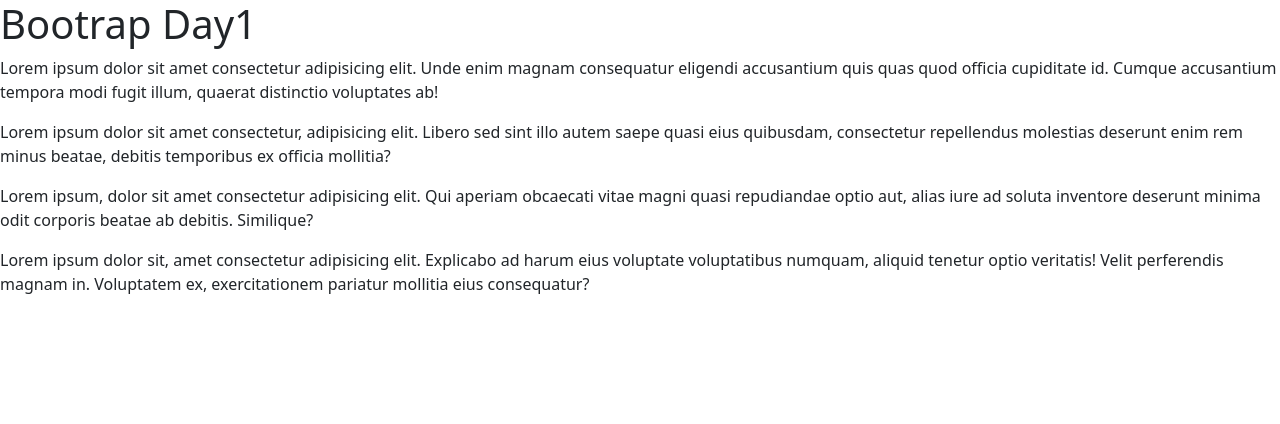
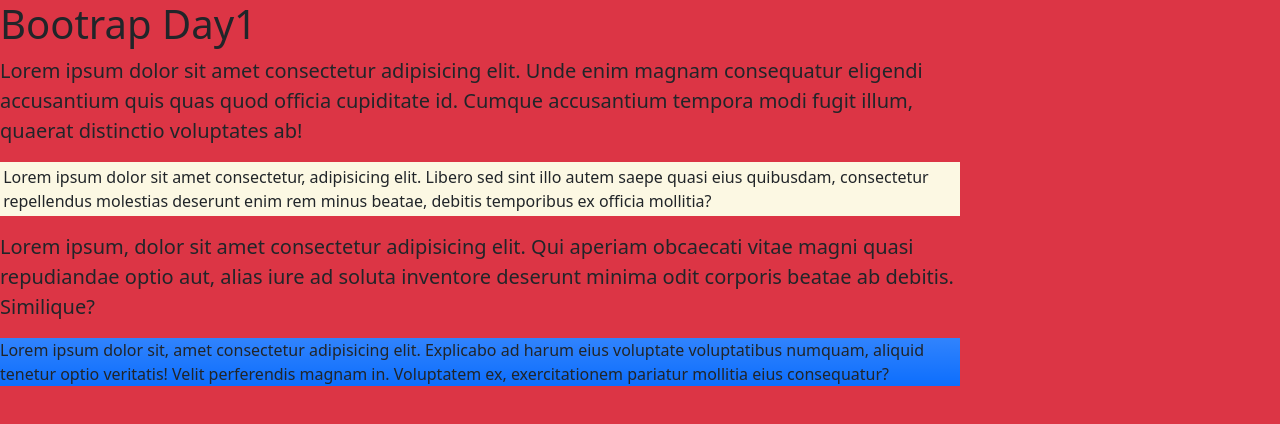
Before and after one commit to dd90z/BoostrapDay1, a plain HTML site: page bootstrap-b1.html in a window 1280 px wide. Drawn offline with nearby package versions, Linux system fonts and the light colour scheme.

Commit message:
add some bootrap

```diff
--- a/bootstrap-b1.html
+++ b/bootstrap-b1.html
@@ -8,12 +8,14 @@
     <link href="https://cdn.jsdelivr.net/npm/bootstrap@5.1.3/dist/css/bootstrap.min.css" rel="stylesheet" integrity="sha384-1BmE4kWBq78iYhFldvKuhfTAU6auU8tT94WrHftjDbrCEXSU1oBoqyl2QvZ6jIW3" crossorigin="anonymous">
 
 </head>
-<body>
-    <h1>Bootrap Day1</h1>
-    <p>Lorem ipsum dolor sit amet consectetur adipisicing elit. Unde enim magnam consequatur eligendi accusantium quis quas quod officia cupiditate id. Cumque accusantium tempora modi fugit illum, quaerat distinctio voluptates ab!</p>
-    <p>Lorem ipsum dolor sit amet consectetur, adipisicing elit. Libero sed sint illo autem saepe quasi eius quibusdam, consectetur repellendus molestias deserunt enim rem minus beatae, debitis temporibus ex officia mollitia?</p>
-    <p>Lorem ipsum, dolor sit amet consectetur adipisicing elit. Qui aperiam obcaecati vitae magni quasi repudiandae optio aut, alias iure ad soluta inventore deserunt minima odit corporis beatae ab debitis. Similique?</p>
+<body class="bg-danger w-75">
+    <h1 class="h1">Bootrap Day1</h1>
+    <p class="lead">Lorem ipsum dolor sit amet consectetur adipisicing elit. Unde enim magnam consequatur eligendi accusantium quis quas quod officia cupiditate id. Cumque accusantium tempora modi fugit illum, quaerat distinctio voluptates ab!</p>
+    <p class="mark">Lorem ipsum dolor sit amet consectetur, adipisicing elit. Libero sed sint illo autem saepe quasi eius quibusdam, consectetur repellendus molestias deserunt enim rem minus beatae, debitis temporibus ex officia mollitia?</p>
+    <p class="blockquote">Lorem ipsum, dolor sit amet consectetur adipisicing elit. Qui aperiam obcaecati vitae magni quasi repudiandae optio aut, alias iure ad soluta inventore deserunt minima odit corporis beatae ab debitis. Similique?</p>
+    <div class="bg-primary bg-gradient">
     <p>Lorem ipsum dolor sit, amet consectetur adipisicing elit. Explicabo ad harum eius voluptate voluptatibus numquam, aliquid tenetur optio veritatis! Velit perferendis magnam in. Voluptatem ex, exercitationem pariatur mollitia eius consequatur?</p>
+    </div>
     <script src="https://cdn.jsdelivr.net/npm/bootstrap@5.1.3/dist/js/bootstrap.bundle.min.js" integrity="sha384-ka7Sk0Gln4gmtz2MlQnikT1wXgYsOg+OMhuP+IlRH9sENBO0LRn5q+8nbTov4+1p" crossorigin="anonymous"></script>
 
     </body>
```
